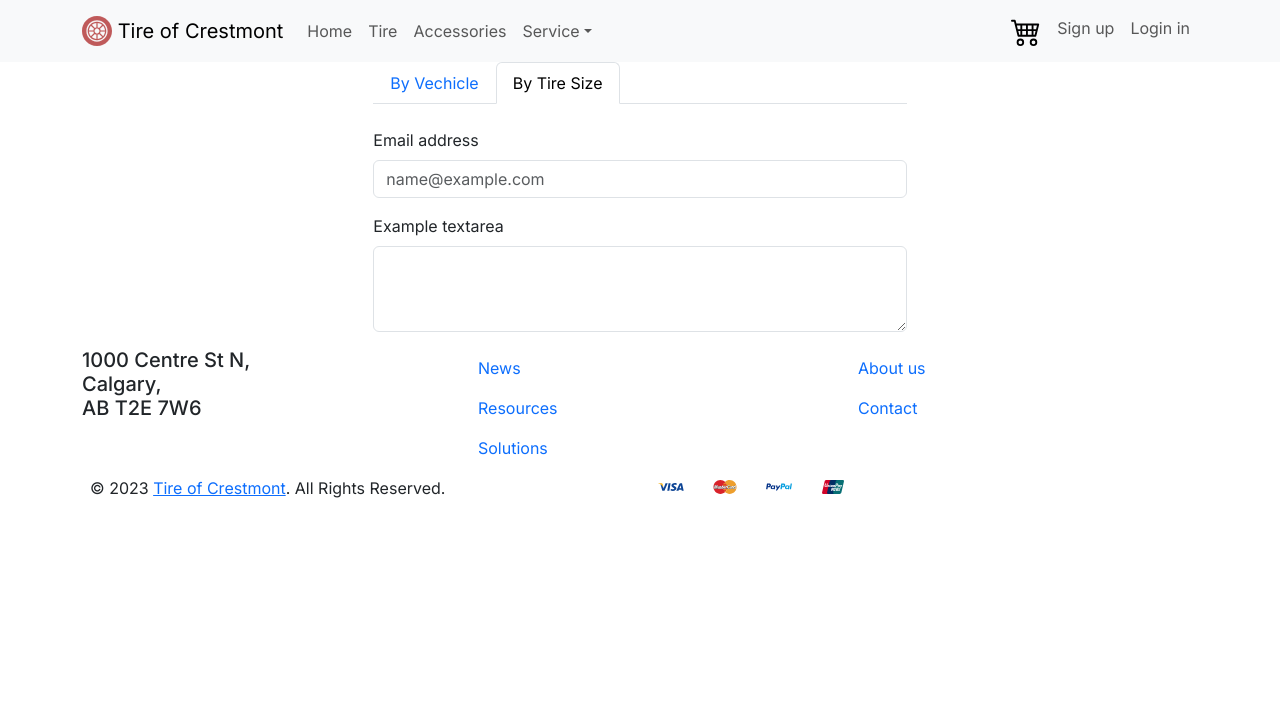
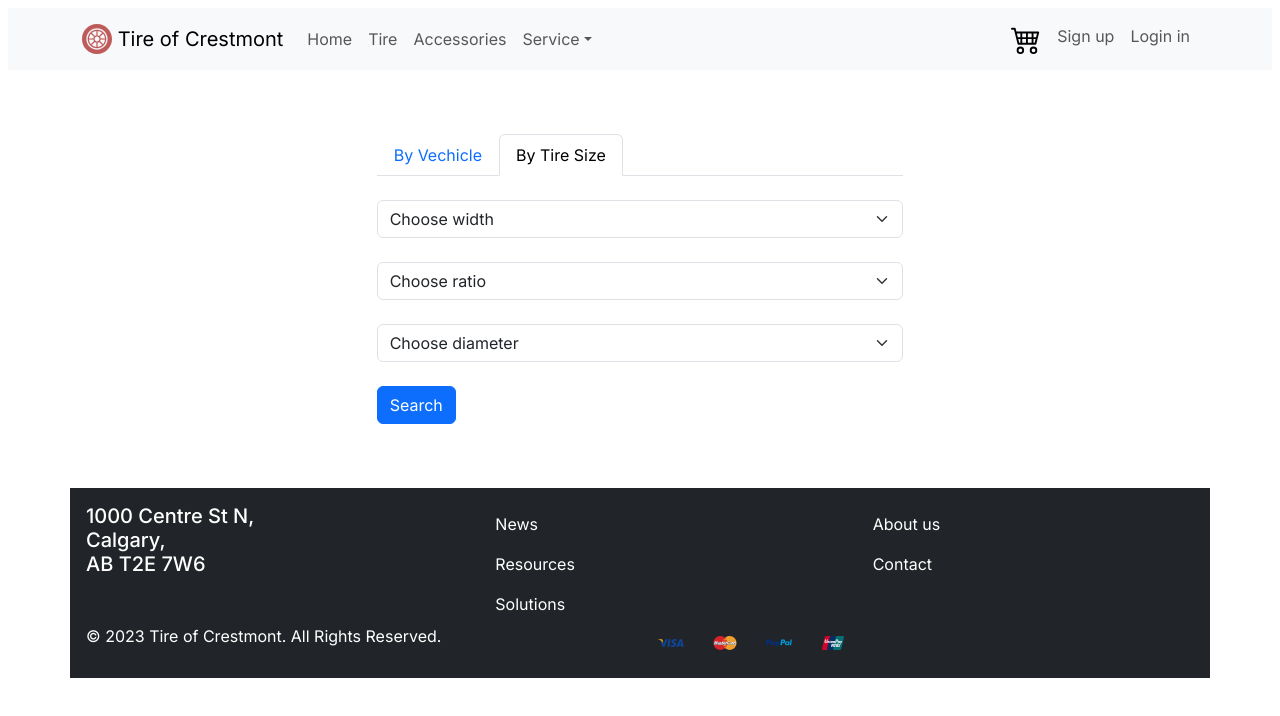
Before and after one commit to hymanhsu/tire-demo, a Next.js app: page / in a window 1280 px wide. Both pictures are taken after a click on the tab "By Tire Size". Shown: the top 716 px of the page. Built offline with nearby package versions, Linux system fonts and the light colour scheme.

Commit message:
modify style

```diff
--- a/next.config.js
+++ b/next.config.js
@@ -1,4 +1,6 @@
 /** @type {import('next').NextConfig} */
+const path = require('path')
+
 const nextConfig = {
     distDir: 'build',
     logging: {
@@ -6,6 +8,9 @@ const nextConfig = {
             fullUrl: true,
         },
     },
+    sassOptions: {
+        includePaths: [path.join(__dirname, 'styles')],
+    },
 }
 
 module.exports = nextConfig
--- a/package.json
+++ b/package.json
@@ -27,6 +27,7 @@
     "eslint-config-next": "14.0.4",
     "node-fetch": "^3.3.2",
     "postcss": "^8",
+    "sass": "^1.69.5",
     "tailwindcss": "^3.3.0",
     "typescript": "^5"
   }
--- a/src/app/layout.tsx
+++ b/src/app/layout.tsx
@@ -2,13 +2,14 @@ import type { Metadata } from "next";
 import { Inter } from "next/font/google";
 import TireHeader from "@/components/header";
 import TireFooter from "@/components/footer";
+import Stack from "react-bootstrap/Stack";
 import "./globals.css";
 
 const inter = Inter({ subsets: ["latin"] });
 
 export const metadata: Metadata = {
-  title: "Create Next App",
-  description: "Generated by create next app",
+  title: "Tire of Crestmont",
+  description: "Tire of Crestmont",
 };
 
 export default function RootLayout({
@@ -19,14 +20,19 @@ export default function RootLayout({
   return (
     <html lang="en">
       <head>
-        <meta name="viewport" content="width=device-width, initial-scale=1" />
         <title>Tire of Crestmont</title>
       </head>
       <body className={inter.className}>
         <main>
-          <TireHeader />
-          <div className="flex items-center justify-center">{children}</div>
-          <TireFooter />
+          <Stack gap={5}>
+            <div className="p-2">
+              <TireHeader />
+            </div>
+            <div className="p-2">{children}</div>
+            <div className="p-2">
+              <TireFooter />
+            </div>
+          </Stack>
         </main>
       </body>
     </html>
--- a/src/components/footer.tsx
+++ b/src/components/footer.tsx
@@ -11,13 +11,12 @@ import MasterCardPic from "@/public/mastercard.svg";
 import PaypalPic from "@/public/paypal.svg";
 import UnionpayPic from "@/public/unionpay.svg";
 
-
 const currentYear = new Date().getFullYear();
 
 export default function TireFooter() {
   return (
     <footer>
-      <Container>
+      <Container className="p-3 mb-2 bg-dark text-white">
         <Row>
           <Col>
             <h5>
@@ -29,44 +28,70 @@ export default function TireFooter() {
           <Col>
             <Nav defaultActiveKey="/" className="flex-column">
               <Nav.Link eventKey="link-1" href="/">
-                News
+                <span className="p-3 mb-2 bg-dark text-white">News</span>
               </Nav.Link>
               <Nav.Link eventKey="link-2" href="/">
-                Resources
+                <span className="p-3 mb-2 bg-dark text-white">Resources</span>
               </Nav.Link>
               <Nav.Link eventKey="link-3" href="/">
-                Solutions
+                <span className="p-3 mb-2 bg-dark text-white">Solutions</span>
               </Nav.Link>
             </Nav>
           </Col>
           <Col>
             <Nav defaultActiveKey="/" className="flex-column">
-              <Nav.Link eventKey="link-1">About us</Nav.Link>
-              <Nav.Link eventKey="link-2">Contact</Nav.Link>
+              <Nav.Link eventKey="link-1">
+                <span className="p-3 mb-2 bg-dark text-white">About us</span>
+              </Nav.Link>
+              <Nav.Link eventKey="link-2">
+                <span className="p-3 mb-2 bg-dark text-white"> Contact</span>
+              </Nav.Link>
             </Nav>
           </Col>
         </Row>
         <Row>
           <Col>
-          <div className="p-2">
-              &copy; {currentYear}{" "}
-              <a href="https://material-tailwind.com/">Tire of Crestmont</a>.
-              All Rights Reserved.
+            <div>
+              &copy; {currentYear} Tire of Crestmont. All Rights Reserved.
             </div>
           </Col>
           <Col>
             <Stack direction="horizontal" gap={3}>
               <div className="p-1">
-                <Image src={VisaPic} alt="visa" width="30" height="30" className="d-inline-block align-top"/>
+                <Image
+                  src={VisaPic}
+                  alt="visa"
+                  width="30"
+                  height="30"
+                  className="d-inline-block align-top"
+                />
               </div>
               <div className="p-1">
-              <Image src={MasterCardPic} alt="mastercard" width="30" height="30" className="d-inline-block align-top"/>
+                <Image
+                  src={MasterCardPic}
+                  alt="mastercard"
+                  width="30"
+                  height="30"
+                  className="d-inline-block align-top"
+                />
               </div>
               <div className="p-1">
-              <Image src={PaypalPic} alt="paypal" width="30" height="30" className="d-inline-block align-top"/>
+                <Image
+                  src={PaypalPic}
+                  alt="paypal"
+                  width="30"
+                  height="30"
+                  className="d-inline-block align-top"
+                />
               </div>
               <div className="p-1">
-              <Image src={UnionpayPic} alt="unionpay" width="30" height="30" className="d-inline-block align-top"/>
+                <Image
+                  src={UnionpayPic}
+                  alt="unionpay"
+                  width="30"
+                  height="30"
+                  className="d-inline-block align-top"
+                />
               </div>
             </Stack>
           </Col>
--- a/src/components/searchProductByTire.tsx
+++ b/src/components/searchProductByTire.tsx
@@ -1,18 +1,36 @@
 "use client";
 
-import Form from 'react-bootstrap/Form';
+import Form from "react-bootstrap/Form";
+import Button from "react-bootstrap/Button";
 
 export default function SearchProductByTire() {
   return (
     <Form>
-      <Form.Group className="mb-3" controlId="exampleForm.ControlInput1">
-        <Form.Label>Email address</Form.Label>
-        <Form.Control type="email" placeholder="name@example.com" />
-      </Form.Group>
-      <Form.Group className="mb-3" controlId="exampleForm.ControlTextarea1">
-        <Form.Label>Example textarea</Form.Label>
-        <Form.Control as="textarea" rows={3} />
-      </Form.Group>
+      <Form.Select aria-label="Width">
+        <option>Choose width</option>
+        <option value="1">165</option>
+        <option value="2">155</option>
+        <option value="3">175</option>
+      </Form.Select>
+      <br />
+
+      <Form.Select aria-label="Ratio">
+        <option>Choose ratio</option>
+        <option value="1">60</option>
+        <option value="2">65</option>
+      </Form.Select>
+      <br />
+
+      <Form.Select aria-label="Diameter">
+        <option>Choose diameter</option>
+        <option value="1">15</option>
+        <option value="2">14</option>
+      </Form.Select>
+      <br />
+
+      <Button variant="primary" type="submit">
+        Search
+      </Button>
     </Form>
   );
 }
```
Also changed, not shown: 1 other file (tests, documents, lock files or other folders).
